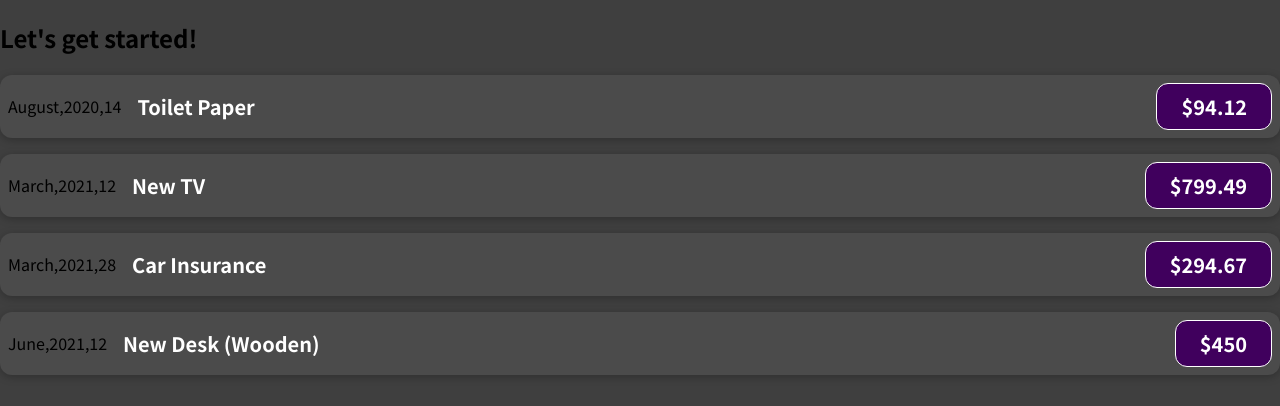
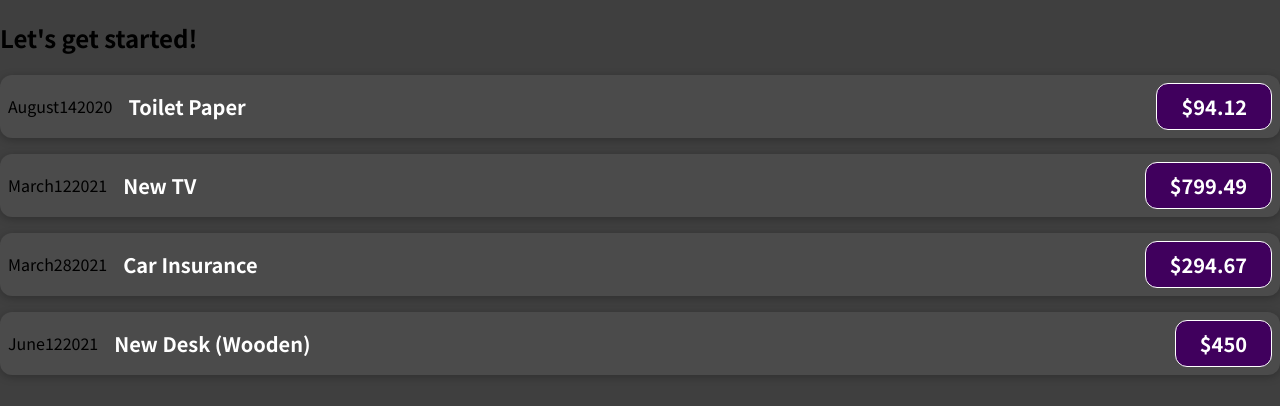
Before and after one commit to kevinniu79/ReactProject, a React (Create React App) app in the folder 01-starting-setup/01-starting-setup/: page / in a window 1280 px wide. Shown: the top 406 px of the page. Built offline with nearby package versions, Linux system fonts and the light colour scheme.

Commit message:
switch day and year for the date

```diff
--- a/01-starting-setup/01-starting-setup/src/components/ExpenseItem.js
+++ b/01-starting-setup/01-starting-setup/src/components/ExpenseItem.js
@@ -7,9 +7,9 @@ function ExpenseItem(props) {
     const year = props.date.getFullYear();
   return (
     <div className="expense-item">
-      <div>{month}, </div>
-      <div>{year}, </div>
+      <div>{month}</div>
       <div>{day}</div>
+      <div>{year}</div>
       <div className='expense-item__description'>
         <h2>{props.title}</h2>
         <div className='expense-item__price'>${props.amount}</div>
```
Also changed, not shown: 1 other file (tests, documents, lock files or other folders).
